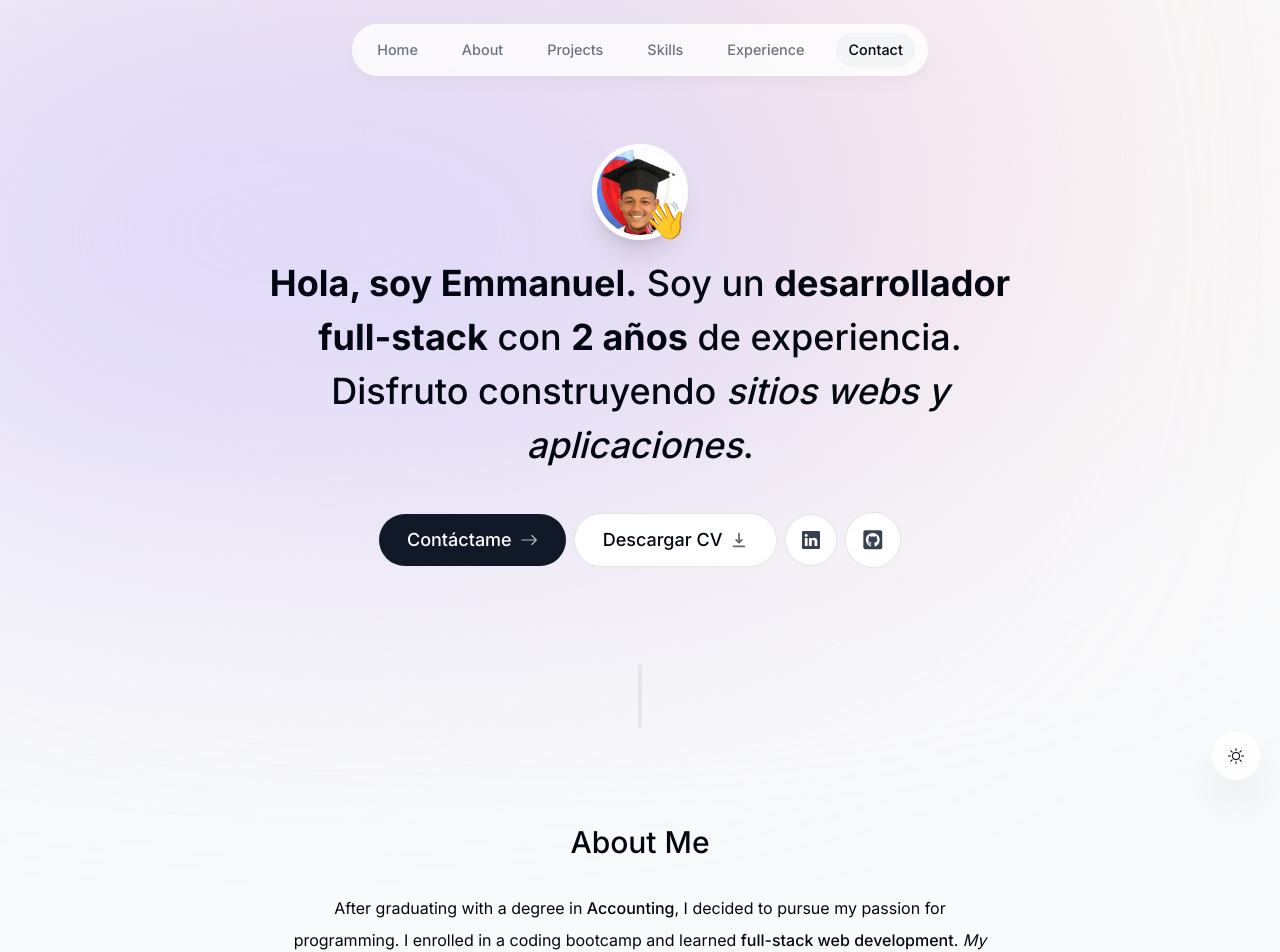
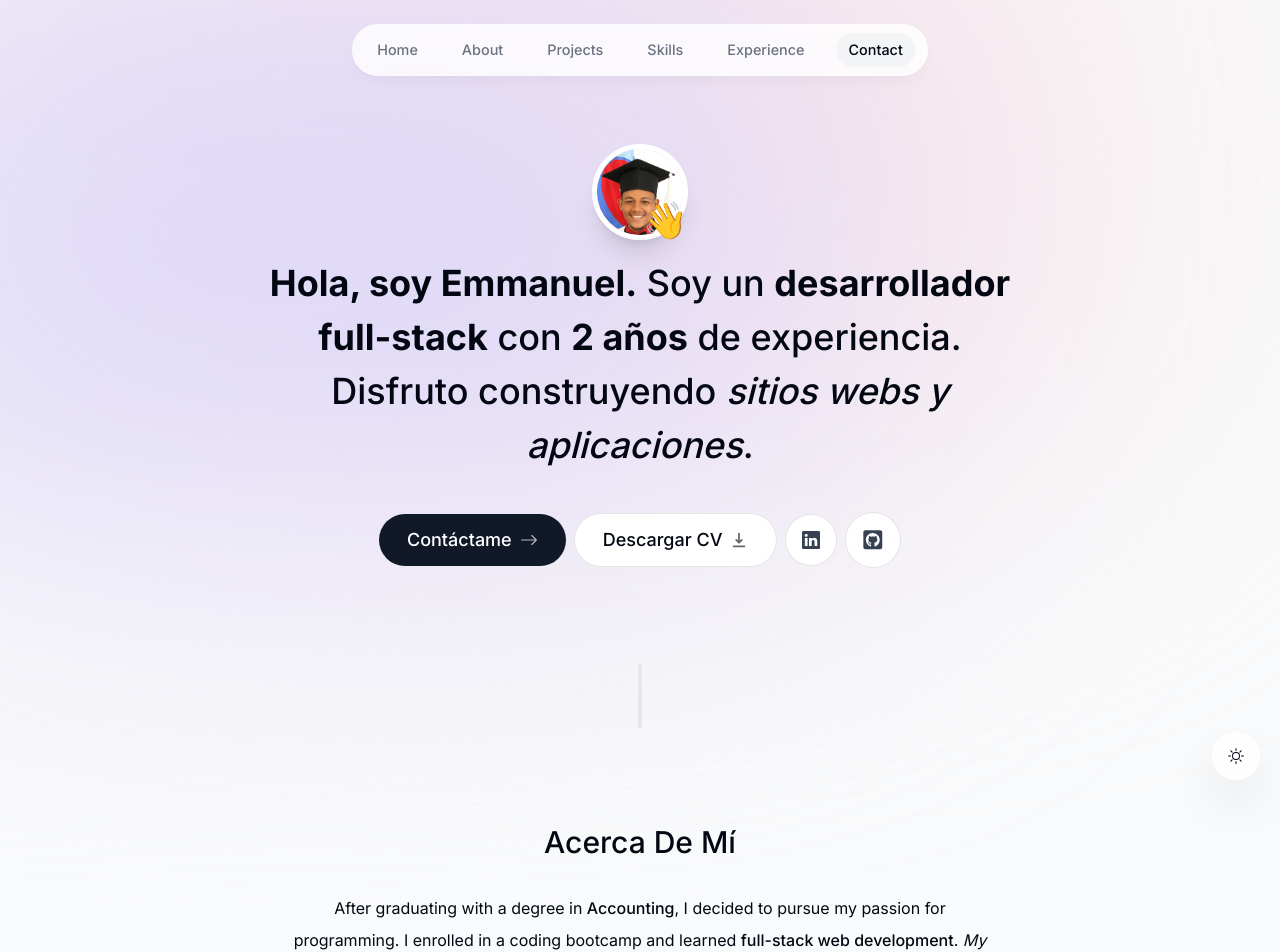
Before and after one commit to alcae/emmanuel-portf, a Next.js app: page / in a window 1280 px wide. Shown: the top 952 px of the page. Built offline with nearby package versions, Linux system fonts and the light colour scheme; no server answers.

Commit message:
Update about.tsx

```diff
--- a/components/about.tsx
+++ b/components/about.tsx
@@ -17,7 +17,7 @@ export default function About() {
       transition={{ delay: 0.175 }}
       id="about"
     >
-      <SectionHeading>About me</SectionHeading>
+      <SectionHeading>Acerca de mí</SectionHeading>
       <p className="mb-3">
         After graduating with a degree in{" "}
         <span className="font-medium">Accounting</span>, I decided to pursue my
```
